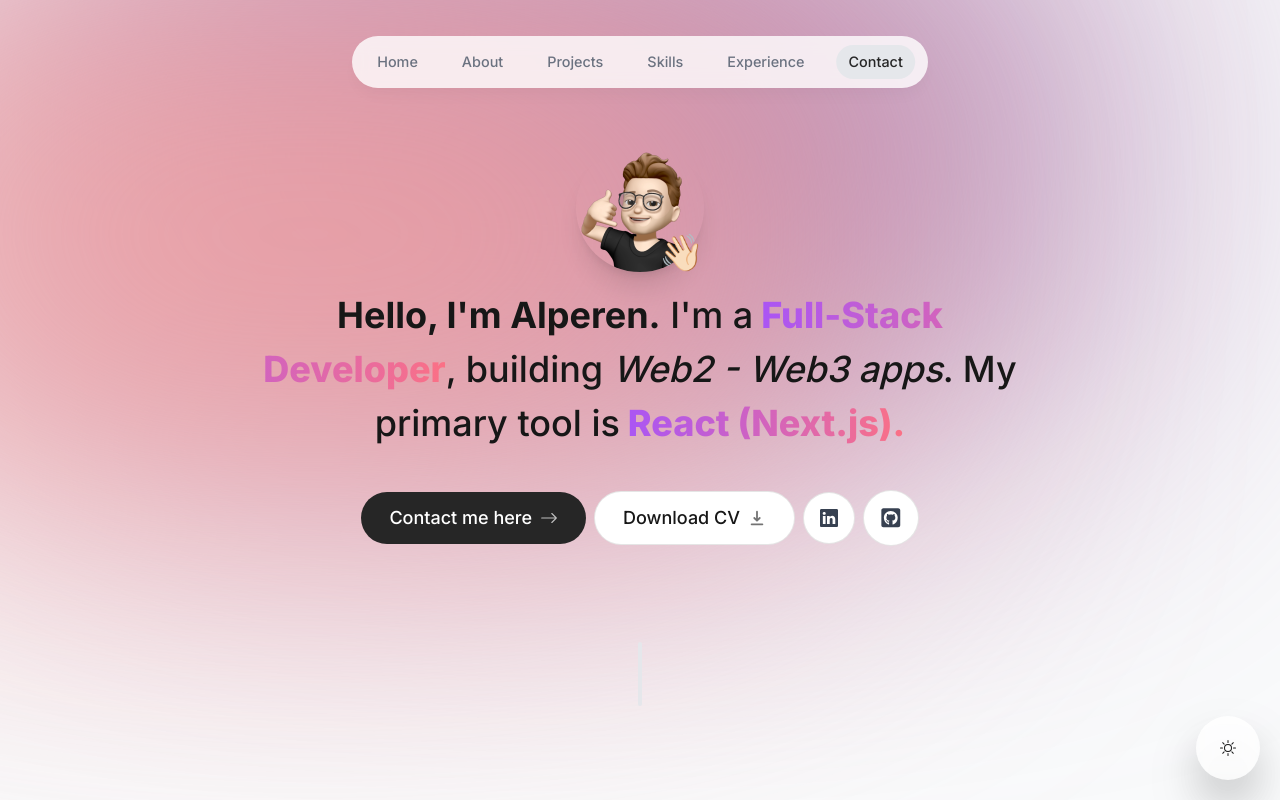
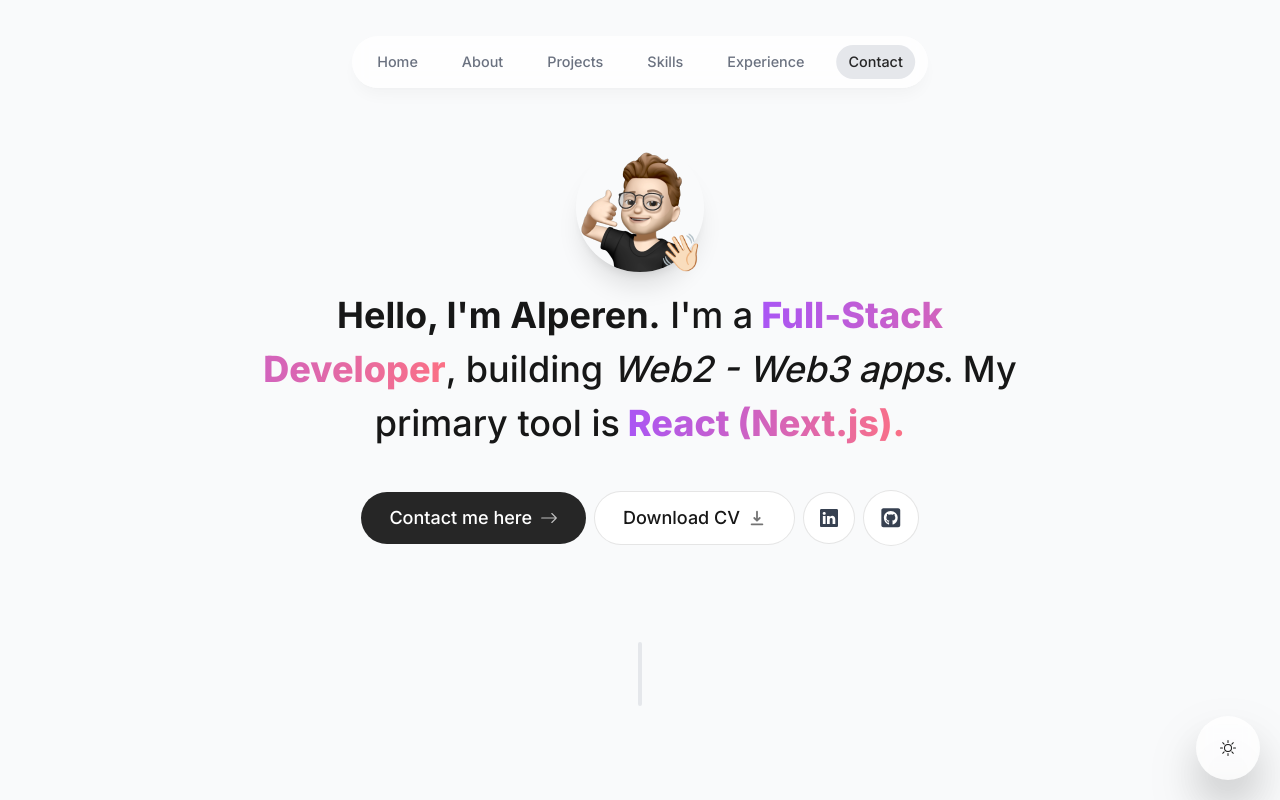
Before and after one commit to alperenbekci/alperenbekciPortfolio, a Next.js app: page / in a window 1280 px wide. Shown: the top 800 px of the page. Built offline with nearby package versions, Linux system fonts and the light colour scheme; no server answers.

Commit message:
Update layout.tsx
colors deleted

```diff
--- a/app/layout.tsx
+++ b/app/layout.tsx
@@ -25,8 +25,7 @@ export default function RootLayout({
       <body
         className={`${inter.className} bg-gray-50 text-neutral-900 relative pt-28 sm:pt-36 dark:bg-neutral-900 dark:text-gray-50 dark:text-opacity-90`}
       >
-        <div className="bg-[#9d6ca7] absolute top-[-6rem] -z-10 right-[11rem] h-[31.25rem] w-[31.25rem] rounded-full blur-[10rem] sm:w-[68.75rem] dark:bg-[#9d6ca7]"></div>
-        <div className="bg-[#f1a2a2] absolute top-[-1rem] -z-10 left-[-35rem] h-[31.25rem] w-[50rem] rounded-full blur-[10rem] sm:w-[68.75rem] md:left-[-33rem] lg:left-[-28rem] xl:left-[-15rem] 2xl:left-[-5rem] dark:bg-[#885c5c]"></div>
+
 
         <ThemeContextProvider>
           <ActiveSectionContextProvider>
```
